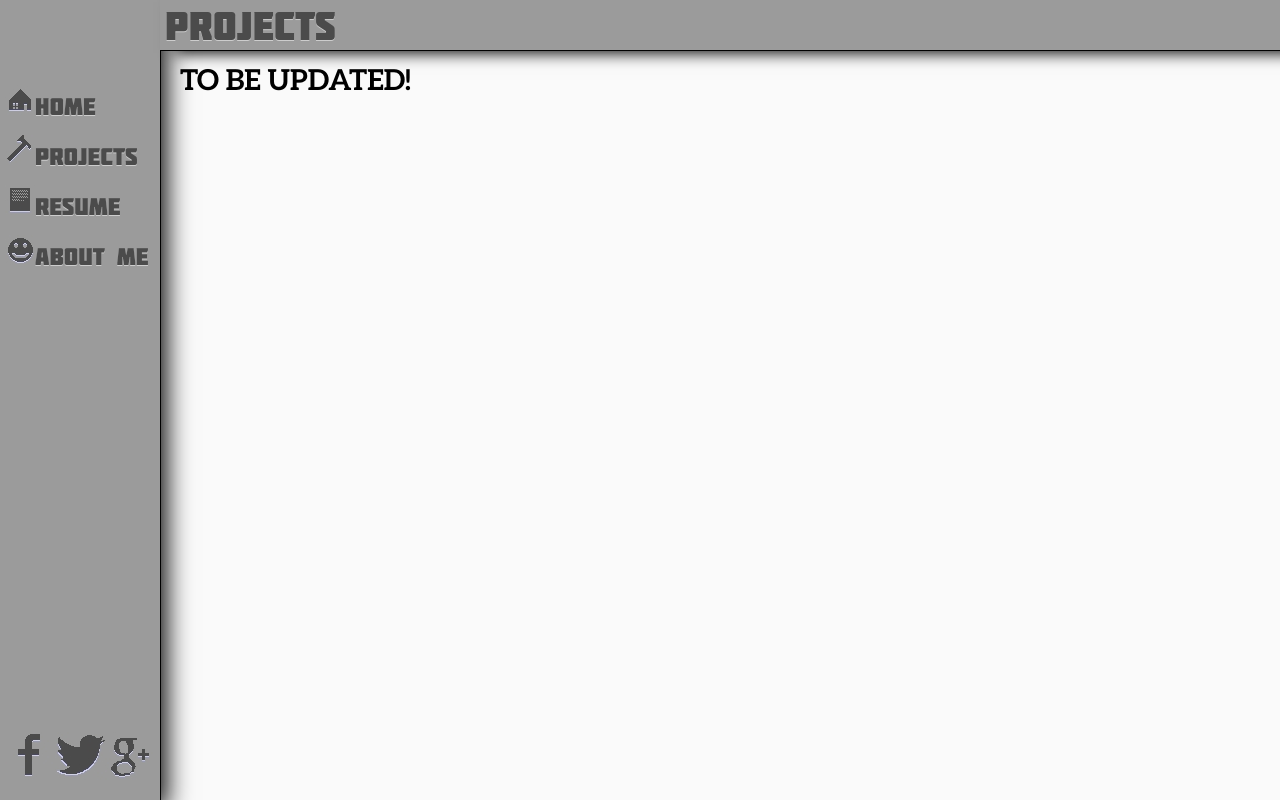
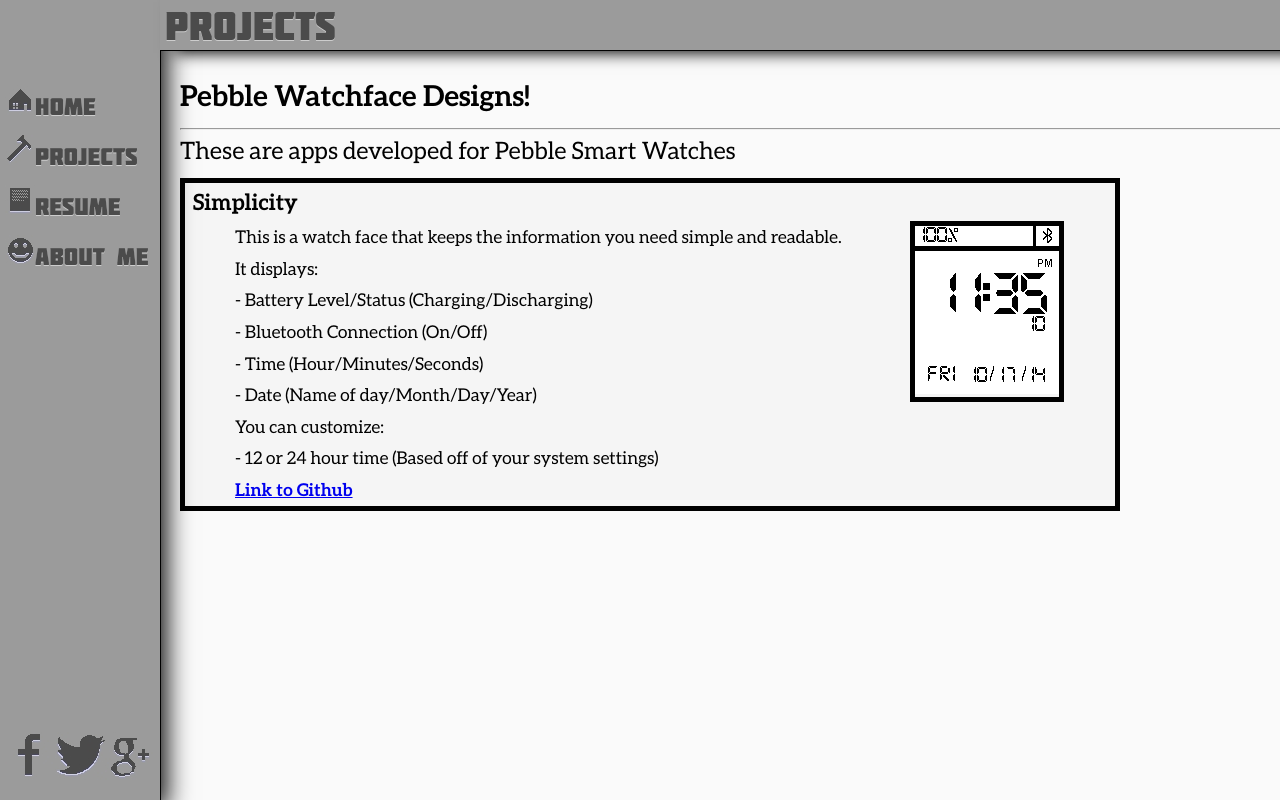
Before and after one commit to ericmsauer/sauersite, a Node server app: page /projects in a window 1280 px wide; the page is wider, and only the part inside the window is pictured. Run offline with Node 20, Linux system fonts and the light colour scheme.

Commit message:
Added to project page

```diff
--- a/public/stylesheets/style.css
+++ b/public/stylesheets/style.css
@@ -207,6 +207,35 @@ div#navigation {
   font-family: Aleo-BoldItalic;
 }
 /*
+ * CONTENT FOR PROJECTS!
+ */
+#project {
+  border-style: solid;
+  border-width: 5px;
+  background: #f5f5f5;
+  width: 930px;
+}
+#project_picture {
+  position: absolute;
+  left: 730px;
+  border-style: solid;
+  border-width: 5px;
+}
+#project_text {
+  padding: 7px;
+  padding-left: 50px;
+  width: 90%;
+  font-size: 110%;
+  font-family: Aleo;
+}
+#project_text_bold {
+  padding: 7px;
+  padding-left: 50px;
+  width: 90%;
+  font-size: 110%;
+  font-family: Aleo-Bold;
+}
+/*
  * CONTENT FOR RESUME PAGE
  */
 #resume_title {
--- a/public/stylesheets/style.styl
+++ b/public/stylesheets/style.styl
@@ -9,6 +9,8 @@ content-bar-text-color = rgb(0,0,0)
 navigation-color = rgb(155,155,155)
 navigation-text-color = rgb(75,75,75)
 navigation-text-hover-color = rgb(175,175,175)
+//Project
+project-background-color = rgb(245,245,245)
 nav_trans_time = .5s
 footer_trans_time = .5s
 
@@ -113,6 +115,31 @@ div#navigation
   color rgb(0,0,0)
   font-size 160%
   font-family Aleo-BoldItalic
+/*
+ * CONTENT FOR PROJECTS!
+ */
+#project
+  border-style solid
+  border-width 5px
+  background project-background-color
+  width 930px
+#project_picture
+  position absolute
+  left 730px
+  border-style solid
+  border-width 5px
+#project_text
+  padding 7px
+  padding-left 50px
+  width 90%
+  font-size 110%
+  font-family Aleo
+#project_text_bold
+  padding 7px
+  padding-left 50px
+  width 90%
+  font-size 110%
+  font-family Aleo-Bold
 /*
  * CONTENT FOR RESUME PAGE
  */
--- a/views/projects.jade
+++ b/views/projects.jade
@@ -5,4 +5,22 @@ block title
 
 block content
   div#content
-    div#content_title TO BE UPDATED!
+    br
+    div#resume_title Pebble Watchface Designs!
+    hr
+    p These are apps developed for Pebble Smart Watches
+    br
+    div#project
+      div#resume_title_small Simplicity
+      div#project_picture
+        img(src='/pictures/projects/simplicity_icon.png' href='/')
+      div#project_text This is a watch face that keeps the information you need simple and readable.
+      div#project_text It displays:
+      div#project_text - Battery Level/Status (Charging/Discharging)
+      div#project_text - Bluetooth Connection (On/Off)
+      div#project_text - Time (Hour/Minutes/Seconds)
+      div#project_text - Date (Name of day/Month/Day/Year)
+      div#project_text You can customize:
+      div#project_text - 12 or 24 hour time (Based off of your system settings)
+      a(href='https://github.com/ericmsauer/pebble_simplicity')
+        div#project_text_bold Link to Github
```
Also changed, not shown: README.md.
